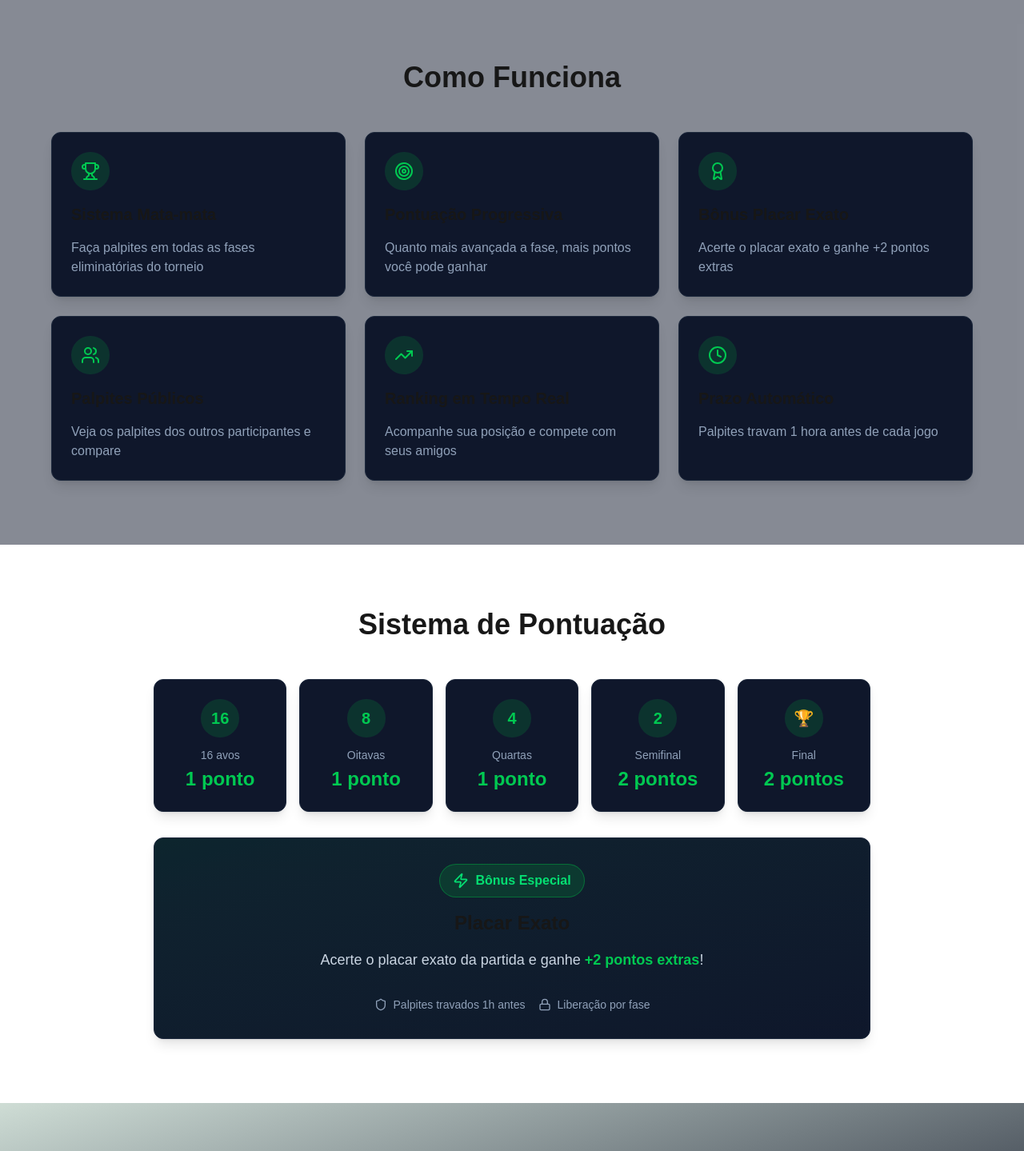
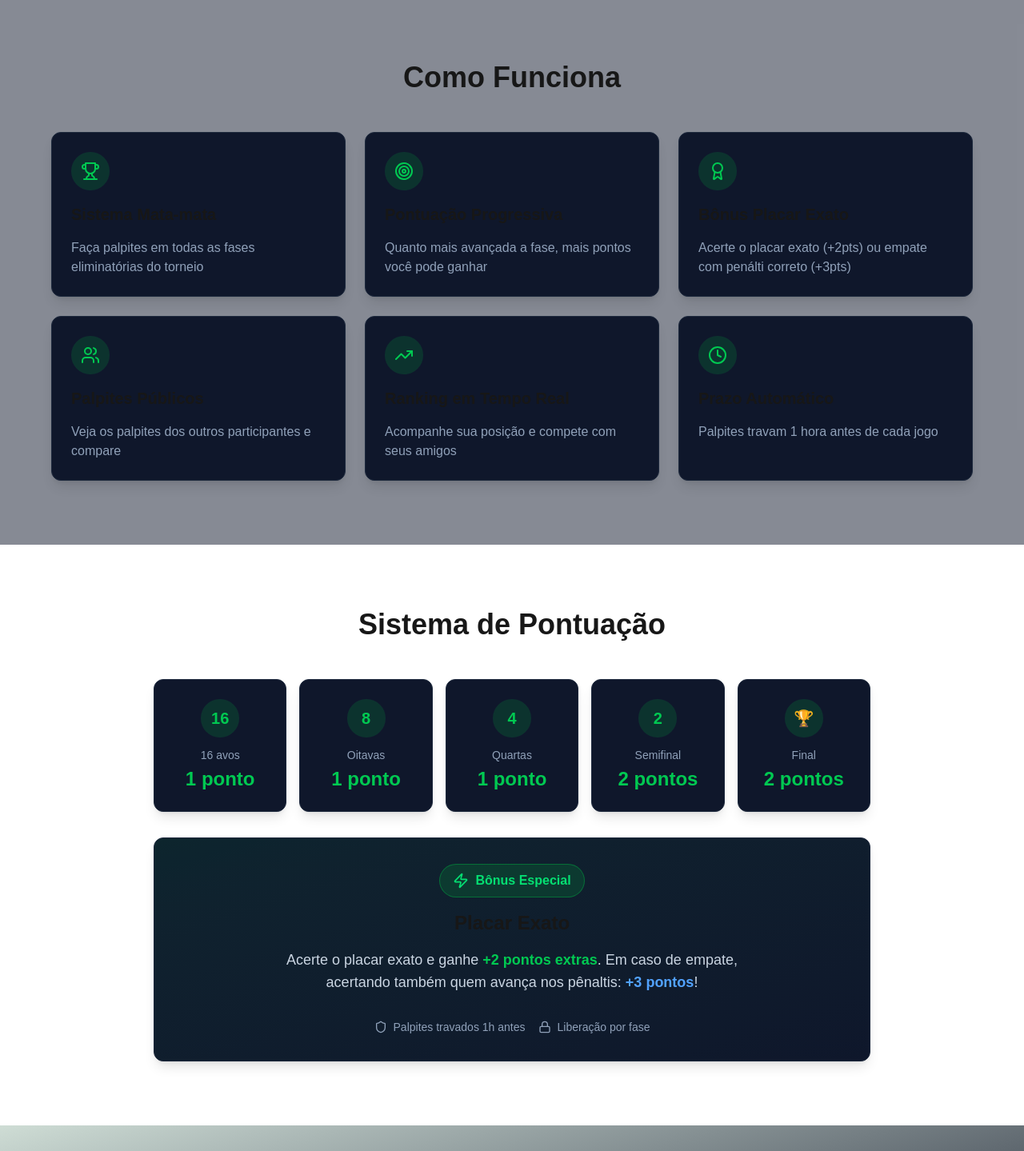
Before and after one commit to Lucas-Glaydson/bolao-web-2026, a Next.js app: page / in a window 1280 px wide. Shown: the part 733-2172 px from the top of the page at 80% size. Built offline with nearby package versions, Linux system fonts and the light colour scheme.

Commit message:
feat: pontuação 3pts empate+pênalti, mostra tiebreak em todos os palpites

```diff
--- a/app/(protected)/predictions/all/page.tsx
+++ b/app/(protected)/predictions/all/page.tsx
@@ -43,13 +43,17 @@ function formatMatchTime(kickoffAt: string): string {
 function cellStyle(pred: PredictionWithUser | undefined, match: Match): string {
   if (!pred) return ''
   if (match.status !== 'finished') return 'bg-slate-700/60 text-slate-200'
-  if (pred.exactScoreHit) return 'bg-green-700 text-white'
-  if (pred.outcomeHit) return 'bg-yellow-600 text-white'
+  const isDraw = pred.predictedHomeScore === pred.predictedAwayScore
+  if (pred.exactScoreHit && isDraw && pred.tiebreakWinner) return 'bg-blue-600 text-white'  // 3 pts
+  if (pred.exactScoreHit) return 'bg-green-700 text-white'  // 2 pts
+  if (pred.outcomeHit) return 'bg-yellow-600 text-white'   // 1 pt
   return 'bg-red-700/80 text-white'
 }
 
 function cellIcon(pred: PredictionWithUser | undefined, match: Match): string {
   if (!pred || match.status !== 'finished') return ''
+  const isDraw = pred.predictedHomeScore === pred.predictedAwayScore
+  if (pred.exactScoreHit && isDraw && pred.tiebreakWinner) return ' 🏆'
   if (pred.exactScoreHit) return ' 🎯'
   if (pred.outcomeHit) return ' ✅'
   return ' ❌'
@@ -189,8 +193,9 @@ export default function AllPredictionsPage() {
         <Card>
           <div className="p-4 flex flex-col justify-center gap-2">
             <div className="flex gap-2 flex-wrap text-xs">
-              <span className="px-2 py-1 rounded bg-green-700 text-white font-medium">🎯 Placar exato</span>
-              <span className="px-2 py-1 rounded bg-yellow-600 text-white font-medium">✅ Resultado certo</span>
+              <span className="px-2 py-1 rounded bg-blue-600 text-white font-medium">🏆 Empate + penálti (3pts)</span>
+              <span className="px-2 py-1 rounded bg-green-700 text-white font-medium">🎯 Placar exato (2pts)</span>
+              <span className="px-2 py-1 rounded bg-yellow-600 text-white font-medium">✅ Resultado certo (1pt)</span>
               <span className="px-2 py-1 rounded bg-red-700/80 text-white font-medium">❌ Errou</span>
             </div>
             <p className="text-xs text-slate-400">Legenda de cores</p>
@@ -278,9 +283,14 @@ export default function AllPredictionsPage() {
                             return (
                               <td key={matchId} className="py-2.5 px-2 text-center border-r border-b border-slate-800/50 last:border-r-0">
                                 {pred ? (
-                                  <span className={`inline-block px-1.5 py-0.5 rounded font-mono font-bold ${cellStyle(pred, match)}`}>
-                                    {pred.predictedHomeScore}×{pred.predictedAwayScore}{cellIcon(pred, match)}
-                                  </span>
+                                  <div className={`inline-flex flex-col items-center px-1.5 py-0.5 rounded ${cellStyle(pred, match)}`}>
+                                    <span className="font-mono font-bold text-xs">{pred.predictedHomeScore}×{pred.predictedAwayScore}{cellIcon(pred, match)}</span>
+                                    {pred.tiebreakWinner && pred.predictedHomeScore === pred.predictedAwayScore && (
+                                      <span className="text-[9px] opacity-80 leading-tight">
+                                        {pred.tiebreakWinner === 'home' ? '⬆ casa' : '⬆ fora'}
+                                      </span>
+                                    )}
+                                  </div>
                                 ) : (
                                   <span className="text-slate-600 font-mono">--</span>
                                 )}
--- a/app/page.tsx
+++ b/app/page.tsx
@@ -32,7 +32,7 @@ export default function Home() {
     {
       icon: Award,
       title: 'Bônus Placar Exato',
-      description: 'Acerte o placar exato e ganhe +2 pontos extras',
+      description: 'Acerte o placar exato (+2pts) ou empate com penálti correto (+3pts)',
       color: 'text-purple-500',
     },
     {
@@ -176,8 +176,10 @@ export default function Home() {
               </div>
               <h3 className="text-2xl font-bold">Placar Exato</h3>
               <p className="text-lg text-slate-300 max-w-xl mx-auto">
-                Acerte o placar exato da partida e ganhe{' '}
-                <span className="text-green-500 font-bold">+2 pontos extras</span>!
+                Acerte o placar exato e ganhe{' '}
+                <span className="text-green-500 font-bold">+2 pontos extras</span>.
+                Em caso de empate, acertando também quem avança nos pênaltis:{' '}
+                <span className="text-blue-400 font-bold">+3 pontos</span>!
               </p>
               <div className="flex items-center justify-center gap-4 text-sm text-slate-400 pt-4">
                 <div className="flex items-center gap-2">
```
